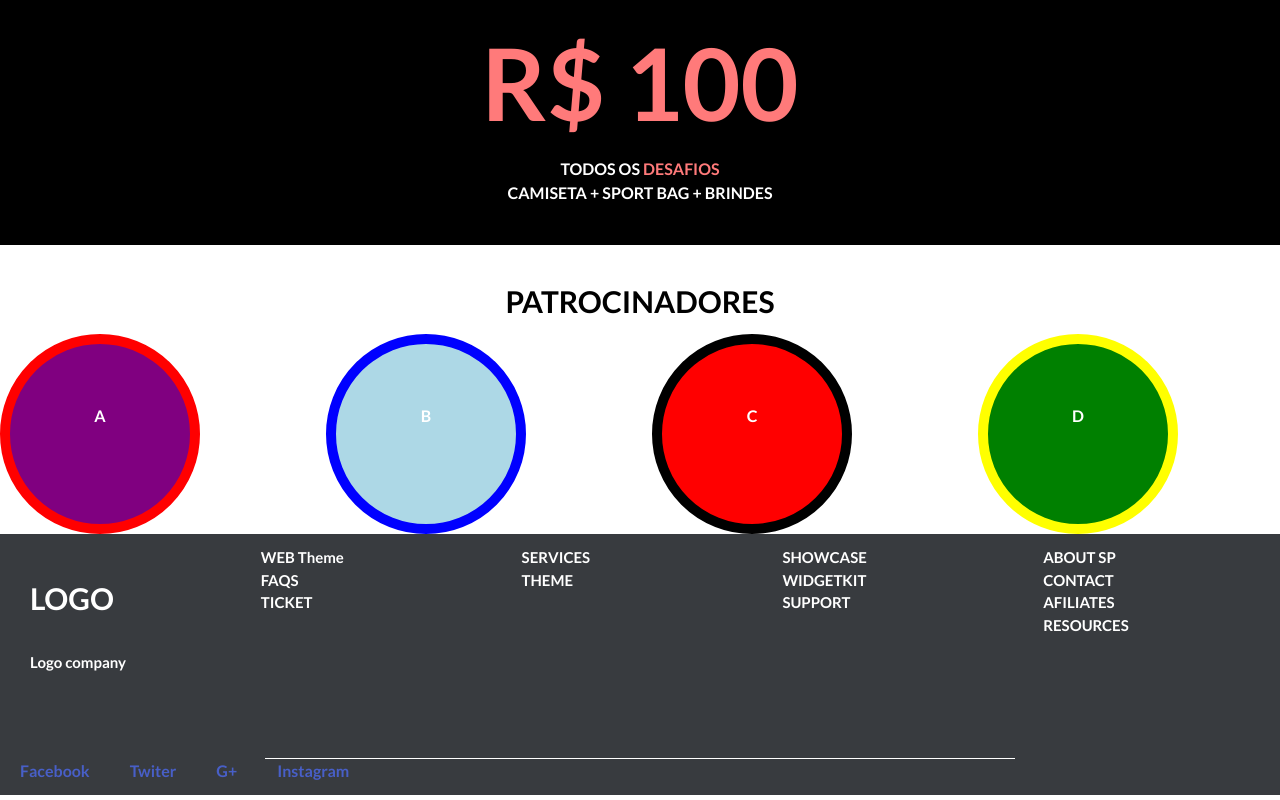
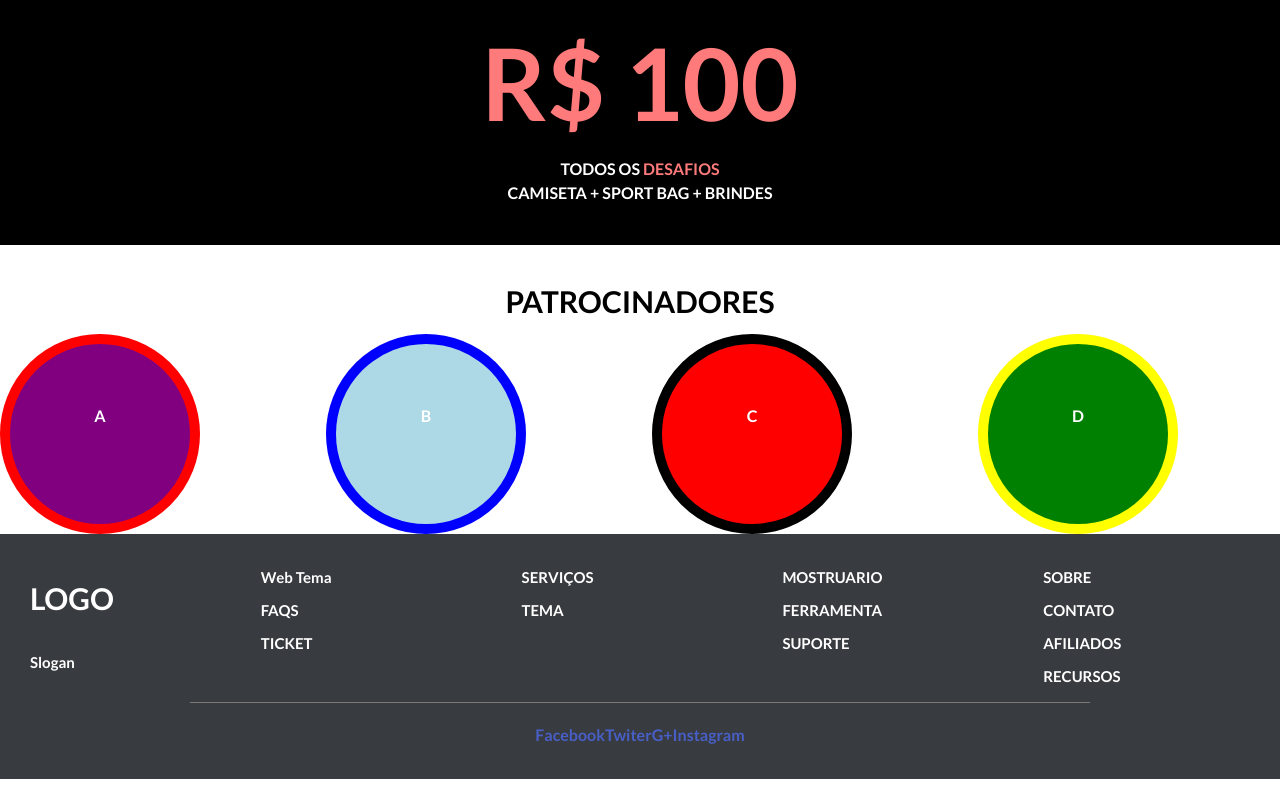
Before and after one commit to matheusBulb/estudoAngular, an Angular app in the folder primeiro-estudo/: page / in a window 1280 px wide. Shown: the part 1672-2472 px from the top of the page. After the commit the page ends 2451 px from the top, so only its background shows below. Built offline with nearby package versions, Linux system fonts and the light colour scheme.

Commit message:
Finalizado o footer, so não consegui alinhar

```diff
--- a/primeiro-estudo/src/app/index/index.component.html
+++ b/primeiro-estudo/src/app/index/index.component.html
@@ -81,28 +81,28 @@
     <div class="columns">
         <div class="column">
             <div class="footer-logo">LOGO</div>
-            <div class="slogan-footer">Logo company</div>
+            <div class="slogan-footer">Slogan</div>
         </div>
 
         <div class="column">
-            <div class="info-footer">WEB Theme</div>
+            <div class="info-footer">Web Tema</div>
             <div class="info-footer">FAQS</div>
             <div class="info-footer">TICKET</div>
         </div>
         <div class="column">
-            <div class="info-footer">SERVICES</div>
-            <div class="info-footer">THEME</div>
+            <div class="info-footer">SERVIÇOS</div>
+            <div class="info-footer">TEMA</div>
         </div>
         <div class="column">
-            <div class="info-footer">SHOWCASE</div>
-            <div class="info-footer">WIDGETKIT</div>
-            <div class="info-footer">SUPPORT</div>
+            <div class="info-footer">MOSTRUARIO</div>
+            <div class="info-footer">FERRAMENTA</div>
+            <div class="info-footer">SUPORTE</div>
         </div>
         <div class="column">
-                <div class="info-footer">ABOUT SP</div>
-                <div class="info-footer">CONTACT</div>
-                <div class="info-footer">AFILIATES</div>
-                <div class="info-footer">RESOURCES</div>
+                <div class="info-footer">SOBRE</div>
+                <div class="info-footer">CONTATO</div>
+                <div class="info-footer">AFILIADOS</div>
+                <div class="info-footer">RECURSOS</div>
         </div>
         </div>
 
--- a/primeiro-estudo/src/sass/styles.scss
+++ b/primeiro-estudo/src/sass/styles.scss
@@ -124,20 +124,24 @@ body{
     font-weight: 600;
     text-align: left;
     color: white;
+    padding-top: 30px;
+    line-height: 0.2;
 
 }
 
 .linha{
     margin: auto;
-    width: 750px;
+    width: 900px;
     border-bottom: 1px solid;
-    color: #fff;
+    color: rgb(122, 119, 119);
     height: auto;
-    padding: 30px;
+
 }
 
-.footer-midia{
+.footer-midia-container{
     font-weight: 600;
     padding: 20px;
-    align:center;
+    text-align:center;
+    word-spacing: 15px;
+
 }
```
